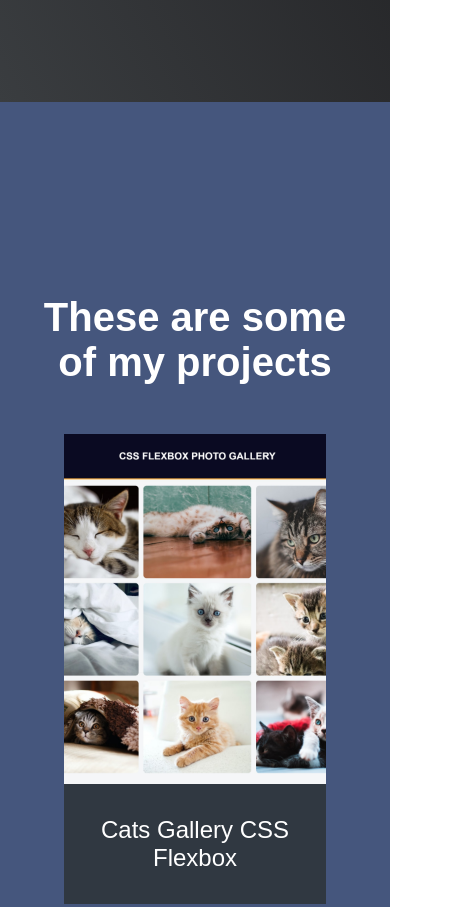
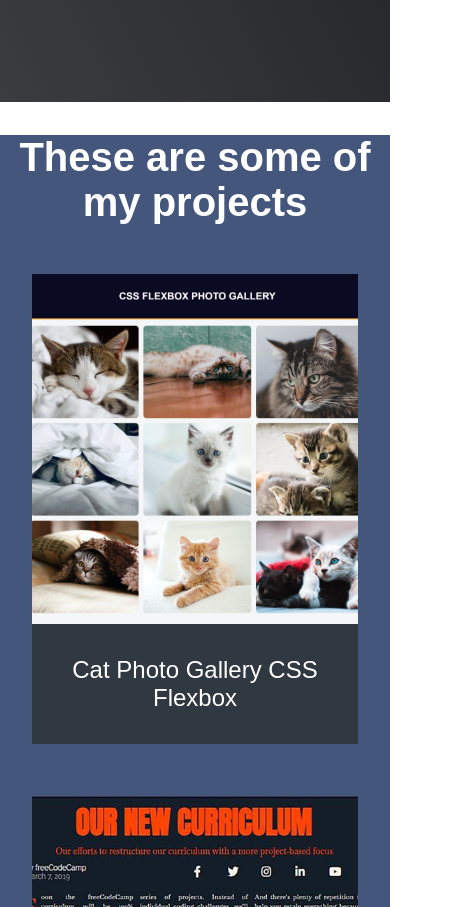
Before and after one commit to grnt7/FCC-Portfolio-Projects, a plain HTML site: page index.html in a window 390 px wide. Shown: the part 760-1667 px from the top of the page, 454 px wide, since content can reach past the window. Drawn offline with Linux system fonts and the light colour scheme.

Commit message:
100vw added

```diff
--- a/css/styles.css
+++ b/css/styles.css
@@ -1,7 +1,21 @@
+html {
+  box-sizing: border-box;
+}
+
+*,
+*::before,
+*::after {
+  box-sizing: inherit;
+}
+
+
+
+
+
 body{
   font-family: "poppins" , sans-serif;
-  margin: 0;
-  padding: 0;
+ margin:0;
+  overflow-x: hidden; /* Prevent potential horizontal scrollbar */
 }
 
 
@@ -10,11 +24,12 @@ body{
   position: fixed;
   top: 0;
   left: 0;
+  margin: auto;
   width: 100%;
   display: flex;
   justify-content: space-between; /* Space out logo/title and the toggle */
   align-items: center; /* Vertically align items */
-  padding: 0 1rem; /* Add some padding on the sides */
+  padding: 0 ; /* Add some padding on the sides */
   z-index: 10;
 }
 
@@ -24,17 +39,19 @@ body{
   width: 100%;
   background-color: #be3144; /* Ensure background for the dropdown */
   position: absolute;
-  top: 60px; /* Adjust based on navbar height */
-  left: 0;
+  top: 30px; /* Adjust based on navbar height */
+
 }
 
 #nav-list.active { /* Class to show the menu */
   display: flex;
+  text-align: left;
+width:100%;
 }
 
 li {
   list-style: none;
-  text-align: center;
+
 }
 
 a {
@@ -47,6 +64,7 @@ a {
 
 #navbar-toggle {
   display: block; /* Show on mobile */
+
   cursor: pointer;
   border: none;
   background: transparent;
@@ -105,12 +123,15 @@ background-color:#45567d
 }
 
 #welcome-section {
-  width: 100%;
+  width: 100vw;
   height: 100vh;
+  margin:0;
+
   display: flex;
   flex-direction: column;
   align-items: center;
   justify-content: center;
+
   background-color: #303841;
   background-image: linear-gradient(62deg, #3a3d40 0%, #181719 100%);
 }
@@ -128,10 +149,13 @@ h1{
   font-weight: 200;
 }
 .projects{
-  margin: 0;
-  padding: 10rem 2rem;
+ width: 100vw;
+  margin:0;
+
+
 text-align:center;
 background-color: #45567d;
+
 }
 h2, h3{
 
@@ -194,6 +218,7 @@ padding: 2rem 0;
 
 background-color:#303841;
 width:100%;
+min-width: 100vw;
 height:80vh;
 margin:0;
 padding: 1rem 2rem;
@@ -218,6 +243,9 @@ align-items:center;
 
 
 @media(max-width:800px){
+body {
+  overflow-x: hidden; /* Prevent potential horizontal scrollbar */
+     margin:0;
 }
 h2{
 font-size:2.5rem;
@@ -231,7 +259,7 @@ font-size:2.5rem;
     background:#303841;
     border-top: 4px solid#be3144 ;
 
-
+  }
   }
   /* Media query for larger screens (e.g., 900px width and above) */
 @media (min-width: 900px) {
@@ -242,6 +270,12 @@ font-size:2.5rem;
 
 
 @media (max-width: 500px) {
+
+  body {
+     overflow-x: hidden; /* Prevent potential horizontal scrollbar */
+     margin:0;
+   width: 100vw;
+  }
   h2 {
     display: flex;
     flex-direction: column;
@@ -249,13 +283,22 @@ font-size:2.5rem;
     align-items: center;
     font-size: 2.5rem;
   }
+  .projects{
+  margin:0;
+  width: 100vw;
+text-align:center;
+background-color: #45567d;
+
+}
+
   #contact {
-    min-width: 100vw;
+    width: 100vw;
     background-color: #303841;
     width: 100%;
     height: 80vh;
     margin: 0;
-    padding: 1rem 2rem;
+
+
     display: flex;
     flex-direction: column;
     justify-content: center;
@@ -287,7 +330,8 @@ font-size:2.5rem;
     display: flex;
     flex-direction: column;
     justify-content: center;
-    padding: 2rem;
+    margin:0;
+
     background:#303841;
     border-top: 4px solid#be3144 ;
 
@@ -299,3 +343,10 @@ font-size:2.5rem;
     grid-template-columns: repeat(3, 1fr); /* Force a 3-column grid */
   }
 }
+
+/*
+ margin: 0;
+  margin-left:auto;
+  margin-right: 0;
+
+*/
--- a/index.html
+++ b/index.html
@@ -54,7 +54,7 @@
    <a href="images/ScreenshotCSSFLEXBOXCATSGALLERY_.jpeg" onclick="openVideo('videos/Flexbox PhotoGallery.mp4'); return false;">
     <img src="images/ScreenshotCSSFLEXBOXCATSGALLERY_.jpeg"
  alt="Tribute Page" class="project-img"  target="_blank"/>
-    <p class="project-tile">Cats Gallery CSS Flexbox</p>
+    <p class="project-tile">Cat Photo Gallery CSS Flexbox</p>
 
   </a>
   <a href="images/CSS Grid Magazine.png"  onclick="openImage(this.href); return false;">
```
